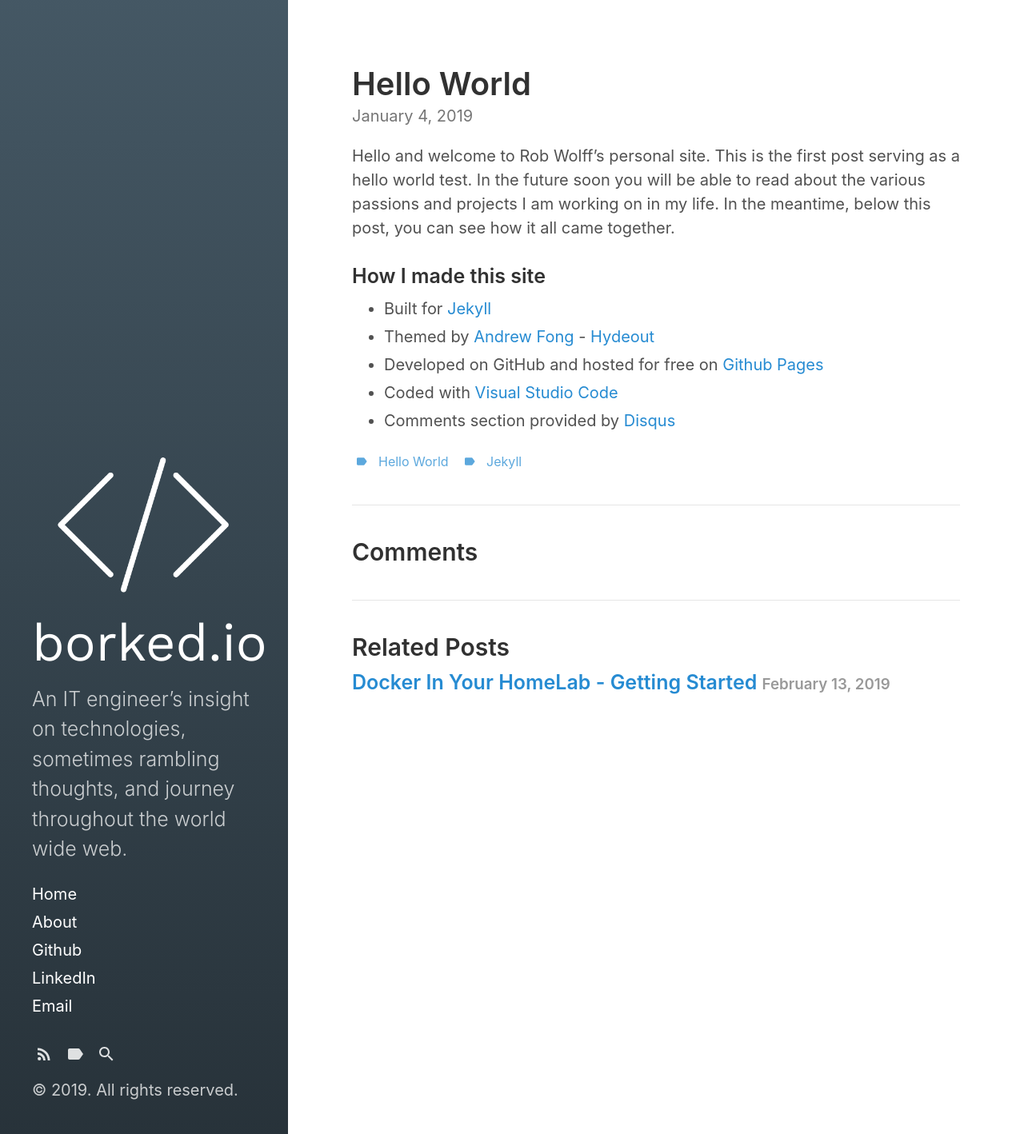
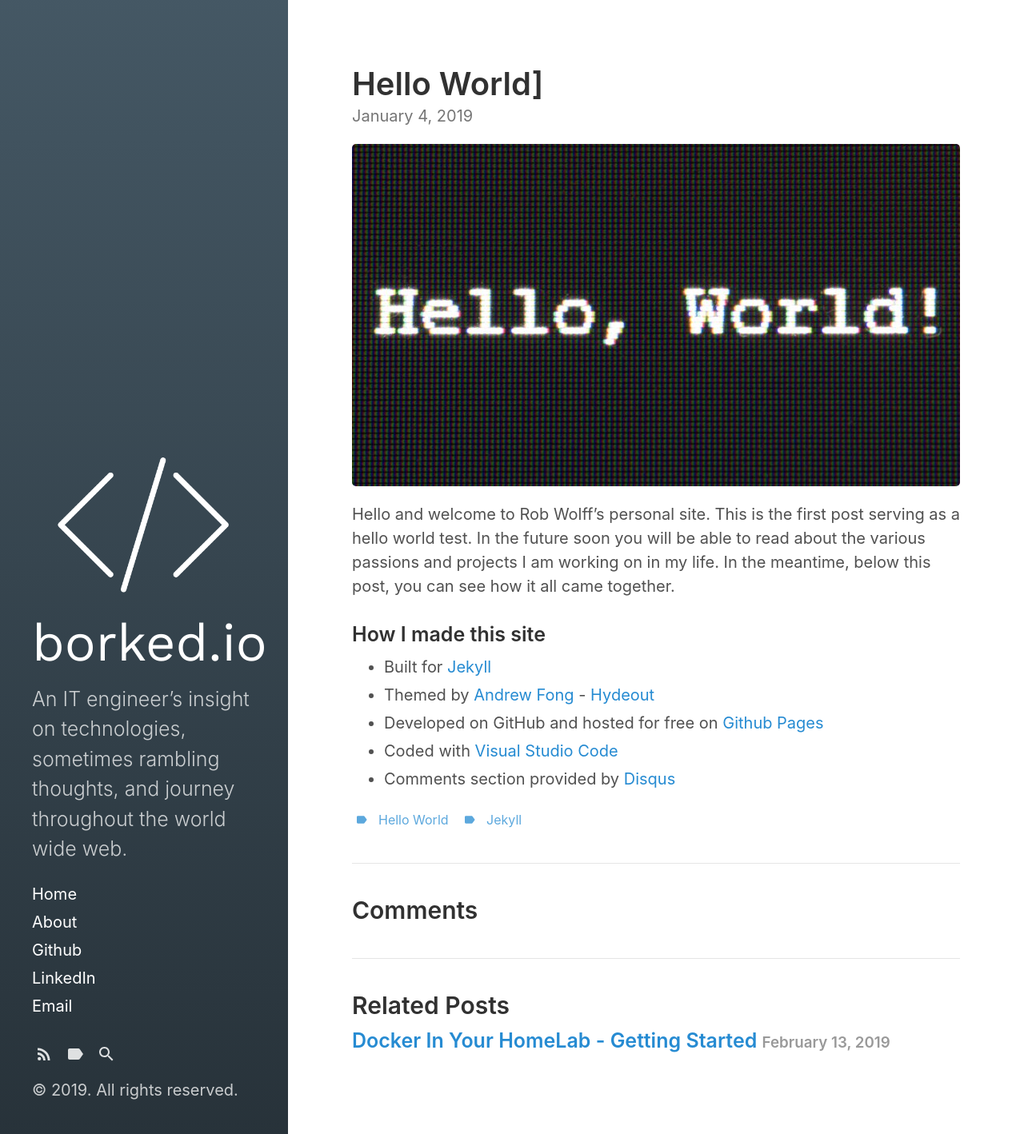
Before and after one commit to robwolff3/borked.io, a Jekyll site: the page built from _posts/2019-01-04-hello-world.md, in a window 1280 px wide. Shown: the whole page at 80% size. Built offline with Jekyll 4.4.1, drawn with Linux system fonts in a browser that asks for light colours; comment, search, counter and statistics services are not loaded.

Commit message:
trying to fix if statement

```diff
--- a/_layouts/post.html
+++ b/_layouts/post.html
@@ -10,8 +10,8 @@ layout: default
 
   <div class="post-body">
 
-    {% if post.cover_image %}
-    <img src="{{ post.cover_image }}" alt="{{ post.title }}">
+    {% if page.cover-img %}
+    <img src={{ page.cover-img }} alt="Cover Image">
     {% endif %}
 
     {{ content }}
--- a/_posts/2019-01-04-hello-world.md
+++ b/_posts/2019-01-04-hello-world.md
@@ -1,7 +1,7 @@
 ---
 layout: post
-title: "Hello World"
-cover_image: /assets/hello-world/cover.jpg
+title: 'Hello World]'
+cover-img: '/assets/hello-world/cover.jpg'
 tags: [ 'Hello World', 'Jekyll' ]
 ---
 
```
Also changed, not shown: _posts/2019-02-13-docker-in-your-homelab.md (+3 -3 lines).
